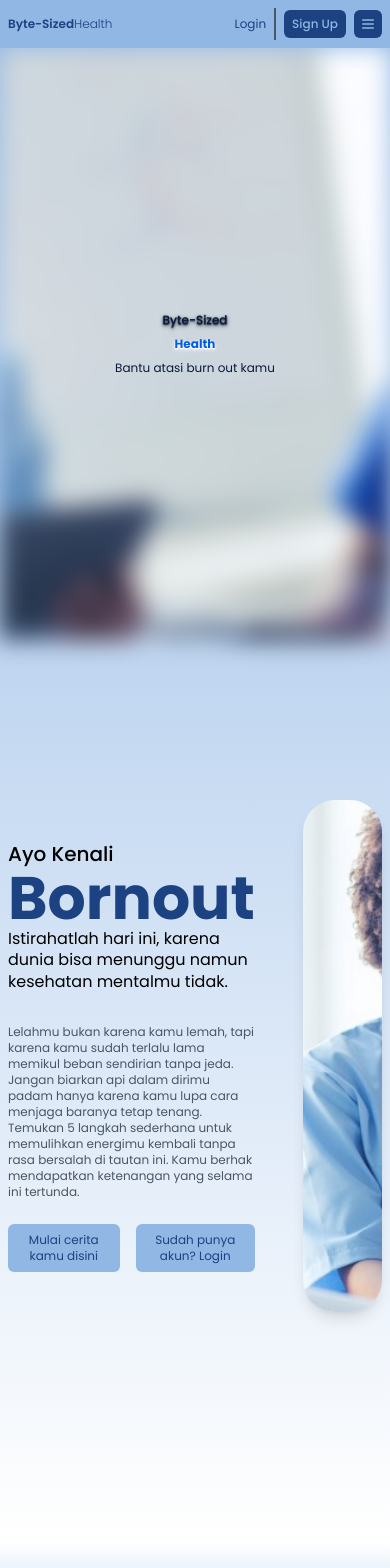
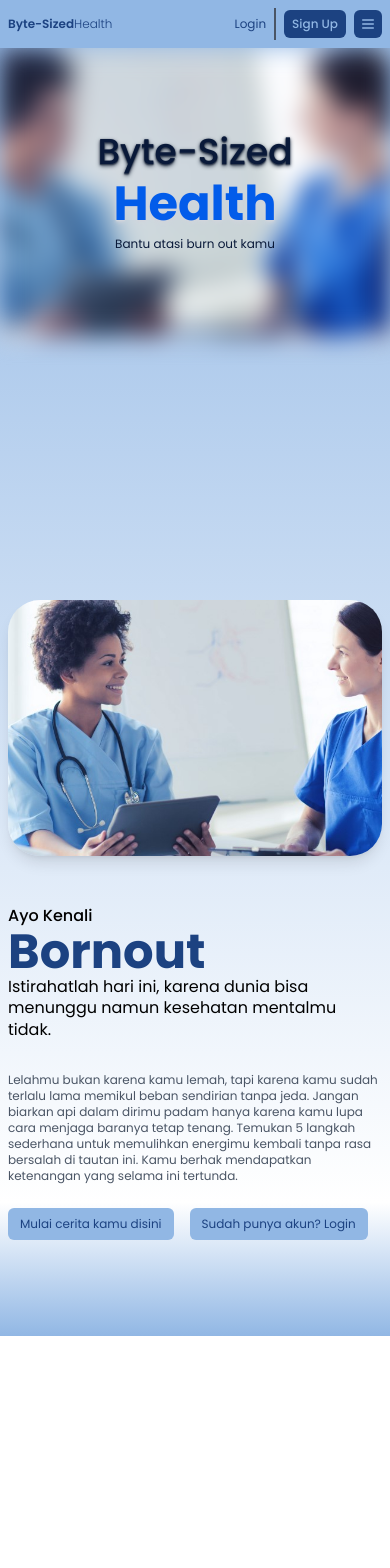
Before and after one commit to excyuef/byte-sized-health-frontend, a React (Vite) app: page / in a window 390 px wide. Shown: the top 1568 px of the page. After the commit the page ends 1336 px from the top, so only its background shows below. Built offline with nearby package versions, Linux system fonts and the light colour scheme.

Commit message:
finishing home page

```diff
--- a/index.css
+++ b/index.css
@@ -9,6 +9,6 @@
 
 body {
   @apply bg-linear-to-b from-(--primary-color-1) via-white via-90%
-  to-(--primary-color-1) pb-100 text-xs md:text-sm
+  to-(--primary-color-1) text-xs md:text-sm
   font-[Poppins];
 }
--- a/src/App.tsx
+++ b/src/App.tsx
@@ -6,7 +6,7 @@ import Intro from './views/components/Intro.tsx'
 function App() {
   return (
     <div
-      className="mx-2 md:mx-8 lg:mx-32 xl:mx-60 pt-200">
+      className="mx-2 md:mx-8 lg:mx-32 xl:mx-60 pt-150 md:pt-200 pb-24 md:pb-40">
       <Nav />
       <Hero />
       <Intro />
--- a/src/views/components/Hero.tsx
+++ b/src/views/components/Hero.tsx
@@ -1,6 +1,6 @@
 function Hero() {
   return (
-    <div className='h-148 absolute top-12 md:top-14
+    <div className='h-72 md:h-148 absolute top-12 md:top-14
       left-0 right-0 flex items-center justify-center'>
       <img
         className="absolute -z-10 h-full w-full object-top object-cover
@@ -11,13 +11,13 @@ function Hero() {
       <div
         className="flex flex-col gap-2 items-center">
         <h2
-          className="md:text-8xl font-medium text-[#091939] text-shadow-gray-700
-          text-shadow-md">
+          className="text-4xl md:text-8xl font-medium text-[#091939]
+          text-shadow-gray-700 text-shadow-md">
           Byte-Sized
         </h2>
         <h1
-          className="md:text-9xl font-bold text-[#025CEA] text-shadow-white
-          text-shadow-md">
+          className="text-5xl md:text-9xl font-bold text-[#025CEA]
+          text-shadow-gray-300 text-shadow-md">
           Health
         </h1>
         <span
--- a/src/views/components/Intro.tsx
+++ b/src/views/components/Intro.tsx
@@ -3,15 +3,15 @@ import Button from './Button.tsx'
 function Intro() {
   return (
     <div
-      className="flex gap-12">
+      className="flex flex-col md:flex-row gap-12">
       <div
-        className="w-2/3 flex flex-col justify-center">
+        className="md:w-2/3 flex flex-col justify-center order-2 md:order-1">
         <h2
-          className="text-xl font-medium">
+          className="text-base md:text-xl font-medium">
           Ayo Kenali
         </h2>
         <h1
-          className="text-6xl font-bold text-(--primary-color-2)">
+          className="text-5xl md:text-6xl font-bold text-(--primary-color-2)">
           Bornout
         </h1>
         <h3
@@ -35,9 +35,9 @@ function Intro() {
       </div>
 
       <div
-        className="w-1/3">
+        className="md:w-1/3 order-1 md:order-2">
         <img
-          className="object-cover object-left h-128 w-full rounded-4xl shadow-lg"
+          className="object-cover object-left h-64 md:h-128 w-full rounded-4xl shadow-lg"
           src="/hero.jpg"
           alt="stress people" />
       </div>
--- a/src/views/components/Links.tsx
+++ b/src/views/components/Links.tsx
@@ -3,12 +3,13 @@ function Links() {
 
   return (
     <ul
-      className="flex flex-col md:flex-row items-center justify-center gap-6">
+      className="flex flex-col lg:flex-row items-center justify-center gap-6">
       {link.map(li => {
         return (
           <li>
             <a
-              className="text-(--primary-color-2) transition hover:text-gray-500/75"
+              className="text-(--primary-color-2) transition
+              hover:text-gray-500/75"
               key={li}
               href="#">
               {li}
--- a/src/views/components/Mobile.tsx
+++ b/src/views/components/Mobile.tsx
@@ -8,7 +8,7 @@ function Mobile({ toggle }: MobileProps) {
     <button
       className="block rounded-md bg-(--primary-color-2) p-1.5
               text-(--primary-color-1)
-              md:hidden"
+              lg:hidden"
 
       onClick={toggle}>
 
--- a/src/views/components/NavBar.tsx
+++ b/src/views/components/NavBar.tsx
@@ -21,11 +21,13 @@ function Nav() {
         <Logo />
 
         <div
-          className={`absolute md:static ${isOpen ? '-translate-x-full'
-            : 'translate-x-0'} left-full transition top-12 items-center
-          md:block bg-(--primary-color-1) px-5 pt-4 pb-8 rounded-b-md md:p-0`}>
+          className={`absolute lg:static ${isOpen
+            ? '-translate-x-full'
+            : 'translate-x-0'}
+          left-full transition top-12 md:top-14 items-center
+          bg-(--primary-color-1) px-5 pt-4 pb-8 rounded-b-md lg:p-0`}>
           <nav
-            className="flex justify-center">
+            className="flex justify-center min-w-32 md:min-w-46">
             <Links />
           </nav>
         </div>
```
